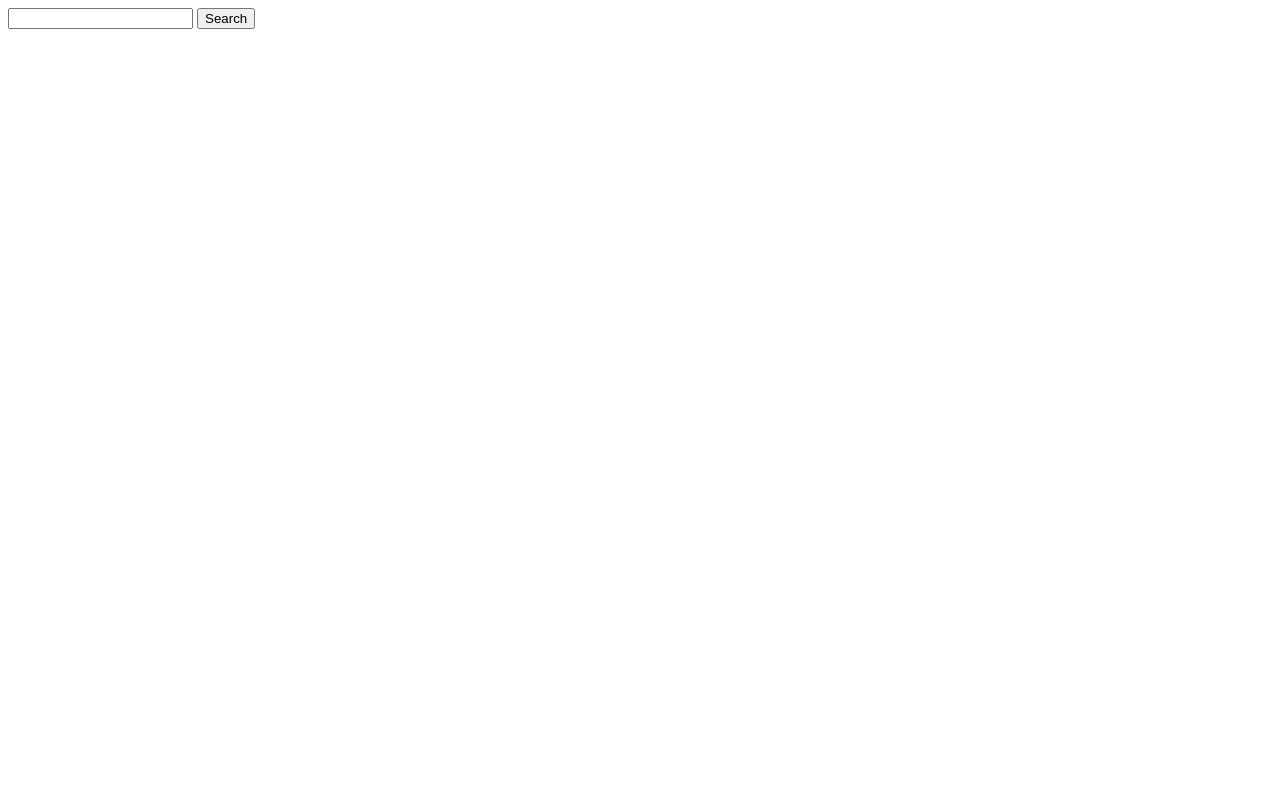
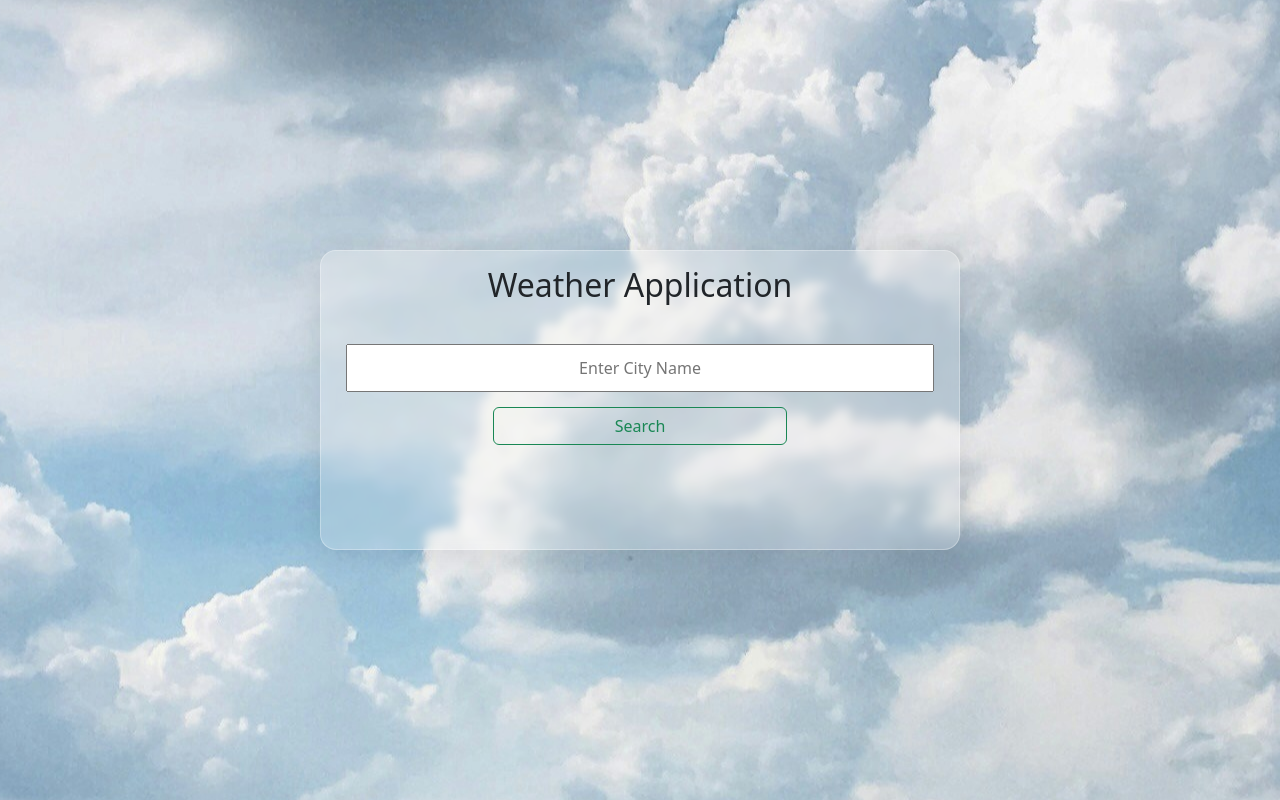
Before and after one commit to Sayantan21/weather_app_python, a Flask app: page / in a window 1280 px wide. Before the commit the page is almost empty. Run offline with Flask 3, Linux system fonts and the light colour scheme.

Commit message:
first commit of weather application

```diff
--- a/app.py
+++ b/app.py
@@ -1,5 +1,6 @@
 import requests
 from flask import Flask, render_template, request
+from json import dumps
 app = Flask(__name__)
 
 
@@ -7,21 +8,32 @@ url = "https://api.openweathermap.org/data/2.5/weather"
 apikey = "2cd5682b8204d1e16c250776bda23fad"
 
 
-@app.route("/")
+# @app.route("/")
 def show_form():
-    return render_template("index.html")
+    # return render_template("index.html")
+    pass
 
-@app.route('/weatherapp', methods=["POST"])
+@app.route('/', methods=["GET","POST"])
 def weatherapp():
-    city_name = request.form.get("city")
-    param = {
-        "q":city_name,
-        "units":"metric",
-        "apikey":apikey
-    }
-    response = requests.get(url, param)
-    data = response.json()
-    return f"{data}, city: {data['name']}"
+    if request.method == "GET":
+        return render_template("index.html")
+    else:
+        city_name = request.form.get("city")
+        param = {
+            "q":city_name,
+            "units":"metric",
+            "apikey":apikey
+        }
+        response = requests.get(url, param)
+        if response.status_code >= 200 and response.status_code<300:
+            data = response.json()
+            t = data['main']
+            my_data={}
+            my_data['temp'] = t['temp']
+            my_data["city_name"] = data['name']
+            return render_template('index.html', data=my_data)
+        else:
+            return render_template('index.html', error="City Name Not Found")
 
 
 
--- /dev/null
+++ b/static/css/style.css
@@ -0,0 +1,62 @@
+* {
+    margin: 0;
+    padding: 0;
+    box-sizing: border-box;
+}
+body{
+    background: url('../image/weather.jpg');
+    background-position: center;
+}
+
+.form_container {
+    display: flex;
+    flex-direction: column;
+    justify-content: center;
+    align-items: center;
+    height: 100vh;
+}
+
+.form_sub_container {
+    /* border: 1px solid black; */
+    width: 50%;
+    height: 300px;
+    text-align: center;
+    padding: 15px 25px;
+
+    /* From https://css.glass */
+    background: rgba(255, 255, 255, 0.2);
+    border-radius: 16px;
+    box-shadow: 0 4px 30px rgba(0, 0, 0, 0.1);
+    backdrop-filter: blur(5px);
+    -webkit-backdrop-filter: blur(5px);
+    border: 1px solid rgba(255, 255, 255, 0.3);
+}
+
+
+#form {
+    margin: 25px auto;
+}
+
+.search_box {
+    display: flex;
+    flex-direction: column;
+}
+
+#city {
+    padding: 10px 0;
+    text-align: center;
+}
+
+.search_box>input {
+    margin: 15px 0;
+}
+#search_btn{
+    width: 50%;
+    margin: 0 auto;
+}
+
+@media only screen and (max-width: 600px) {
+    .form_sub_container{
+        width: 90%;
+    }
+  }
--- a/templates/index.html
+++ b/templates/index.html
@@ -1,14 +1,116 @@
 <!DOCTYPE html>
 <html lang="en">
+
 <head>
     <meta charset="UTF-8">
     <meta name="viewport" content="width=device-width, initial-scale=1.0">
+    <!-- Bootstrap css CDN -->
+    <link href="https://cdn.jsdelivr.net/npm/bootstrap@5.3.2/dist/css/bootstrap.min.css" rel="stylesheet"
+        integrity="sha384-T3c6CoIi6uLrA9TneNEoa7RxnatzjcDSCmG1MXxSR1GAsXEV/Dwwykc2MPK8M2HN" crossorigin="anonymous">
+    <!-- Bootstrap css CDN -->
+
+    <link rel="stylesheet" href="{{ url_for('static', filename='css/style.css') }}">
     <title>Document</title>
 </head>
+
 <body>
-    <form action="/weatherapp" method="post">
-        <input type="text" name="city" id="city">
-        <input type="submit" value="Search">
-    </form>
+    {% if error %}
+    <div class="form_container">
+        <div class="form_sub_container">
+            <h2 class="title">Weather Application</h2>
+            <div class="alert alert-danger" role="alert">
+                {{error}}
+            </div>
+            <a href="/" class="btn btn-outline-danger">Try Again</a>
+        </div>
+    </div>
+    {% else %}
+    {% if data %}
+    <div class="form_container">
+        <div class="form_sub_container">
+            <h2 class="title">{{data['city_name'] }}</h2>
+            <h3 class="title">{{ data['temp'] }}°C</h3>
+            <a href="/" class="btn btn-outline-danger">Try Again</a>
+        </div>
+        <!-- <table border="1">
+                <thead>
+                    <td>City Name</td>
+                    <td>Temperature</td>
+                </thead>
+                <tbody>
+                    <tr>
+                        <td> {{data['city_name'] }}</td>
+                        <td>{{ data['temp'] }}°C</td>
+                    </tr>
+                </tbody>
+            </table> -->
+        <!-- <a href="/" class="btn btn-outline-danger">Try Again</a> -->
+    </div>
+    </div>
+    {% else %}
+    <div class="form_container">
+        <div class="form_sub_container">
+            <h2 class="title">Weather Application</h2>
+            <form id="form" action="/" method="post">
+                <div class="search_box">
+                    <input type="text" name="city" id="city" placeholder="Enter City Name" required>
+                    <input type="submit" class="btn btn-outline-success" id="search_btn" value="Search">
+                </div>
+            </form>
+        </div>
+    </div>
+
+    {% endif %}
+    {% endif %}
+
+
 </body>
+
+
+<!-- <script>
+    const display = document.getElementById("display")
+    const url = `http://127.0.0.1:5000/weatherapp`
+
+
+    const form = document.getElementById("form")
+    const city = document.getElementById("city")
+    form.addEventListener("submit", (e) => {
+        e.preventDefault()
+        const formData = new FormData(e.target)
+        const formObject = {}
+        formData.forEach((value, key) => {
+            formObject[key] = value
+        })
+        console.log('Form Data:', formObject);
+
+        const options = {
+            method: 'POST',
+            headers: {
+                'Content-Type': 'application/json',
+            },
+            body: JSON.stringify(formObject) // Convert the data to JSON format
+        };
+        fetch(url,options)
+        .then((res)=>{
+            // const resp = JSON.parse(res.body)
+            console.log(res.body)
+        }).catch((err)=>{
+            console.log(err);
+        })
+    })
+    // fetch()
+</script> -->
+
+
+
+
+<!-- Bootstrap JS CDN -->
+<script src="https://cdn.jsdelivr.net/npm/@popperjs/core@2.11.8/dist/umd/popper.min.js"
+    integrity="sha384-I7E8VVD/ismYTF4hNIPjVp/Zjvgyol6VFvRkX/vR+Vc4jQkC+hVqc2pM8ODewa9r" crossorigin="anonymous">
+</script>
+<script src="https://cdn.jsdelivr.net/npm/bootstrap@5.3.2/dist/js/bootstrap.min.js"
+    integrity="sha384-BBtl+eGJRgqQAUMxJ7pMwbEyER4l1g+O15P+16Ep7Q9Q+zqX6gSbd85u4mG4QzX+" crossorigin="anonymous">
+</script>
+<!-- Bootstrap JS CDN -->
+
 </html>
```
Also changed, not shown: templates/index2.html (added, +13 -0 lines), static/image/weather.jpg (added).
